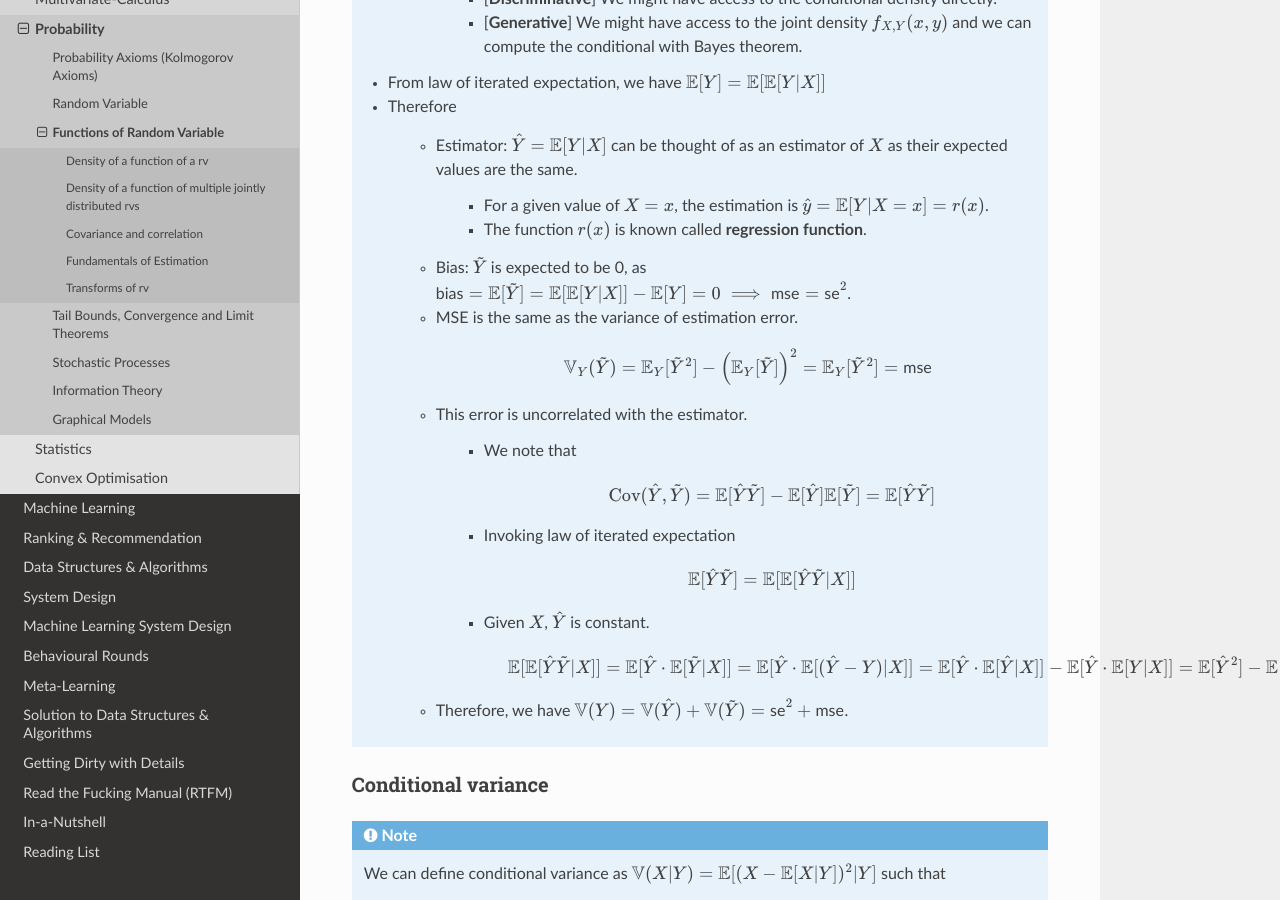
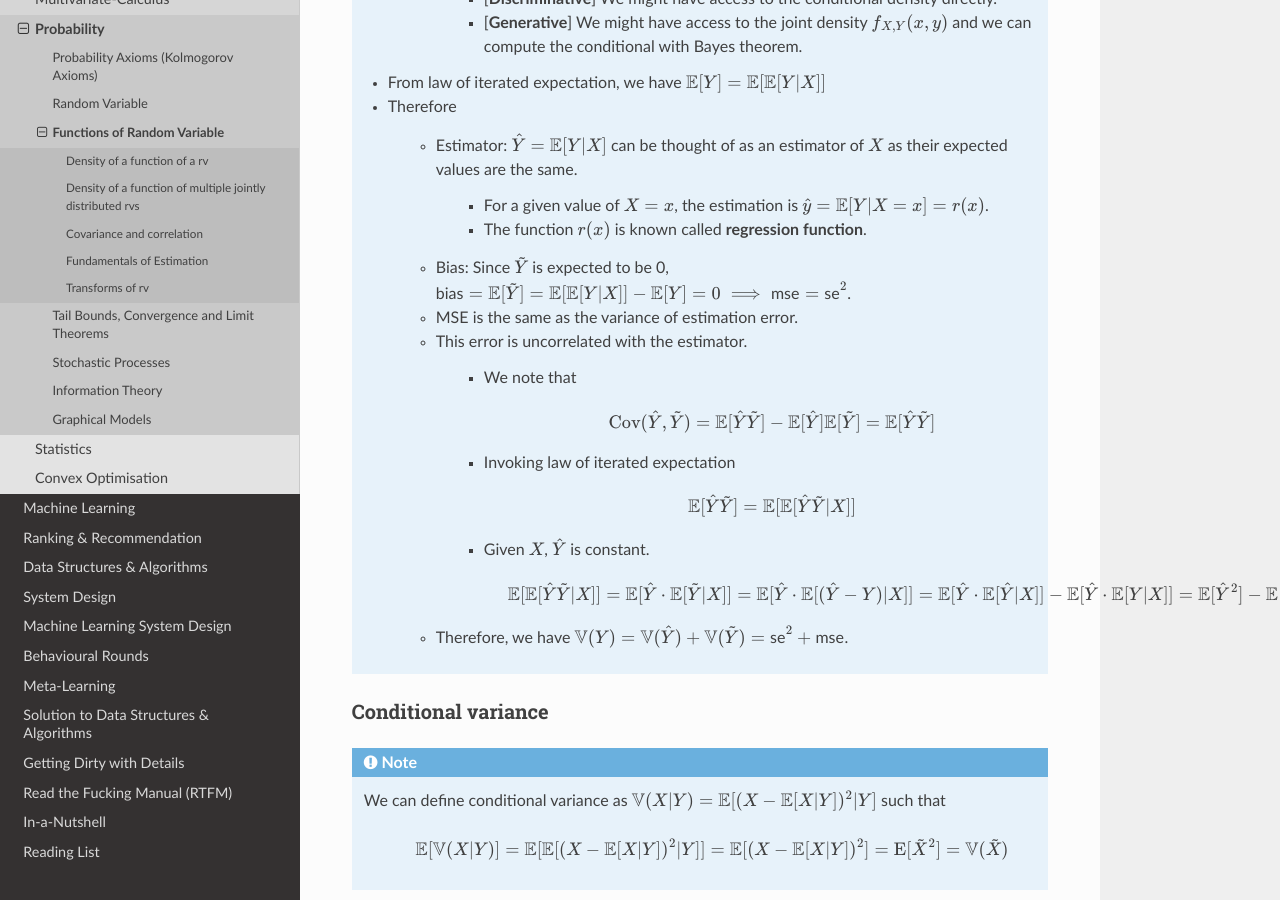
Before and after one commit to uselesstechjunks/leetcode, a Sphinx documentation site: the page built from docs/source/math/prob/func.rst, in a window 1280 px wide and 900 px high, scrolled down 4992 px. Built offline with Sphinx 7.4.7 and the Read the Docs theme 2.0.0, drawn with Linux system fonts in a browser that asks for light colours.

Commit message:
Update func.rst

```diff
--- a/docs/source/math/prob/func.rst
+++ b/docs/source/math/prob/func.rst
@@ -171,10 +171,8 @@ Estimation using conditional expectation
 
 			* For a given value of :math:`X=x`, the estimation is :math:`\hat{y}=\mathbb{E}[Y|X=x]=r(x)`.
 			* The function :math:`r(x)` is known called **regression function**.
-		* Bias: :math:`\tilde{Y}` is expected to be 0, as :math:`\text{bias}=\mathbb{E}[\tilde{Y}]=\mathbb{E}[\mathbb{E}[Y|X]]-\mathbb{E}[Y]=0\implies\text{mse}=\text{se}^2`.
+		* Bias: Since :math:`\tilde{Y}` is expected to be 0, :math:`\text{bias}=\mathbb{E}[\tilde{Y}]=\mathbb{E}[\mathbb{E}[Y|X]]-\mathbb{E}[Y]=0\implies\text{mse}=\text{se}^2`.
 		* MSE is the same as the variance of estimation error.
-
-			.. math:: \mathbb{V}_Y(\tilde{Y})=\mathbb{E}_Y[\tilde{Y}^2]-\left(\mathbb{E}_Y[\tilde{Y}]\right)^2=\mathbb{E}_Y[\tilde{Y}^2]=\text{mse}
 		* This error is uncorrelated with the estimator.
 
 			* We note that
```
